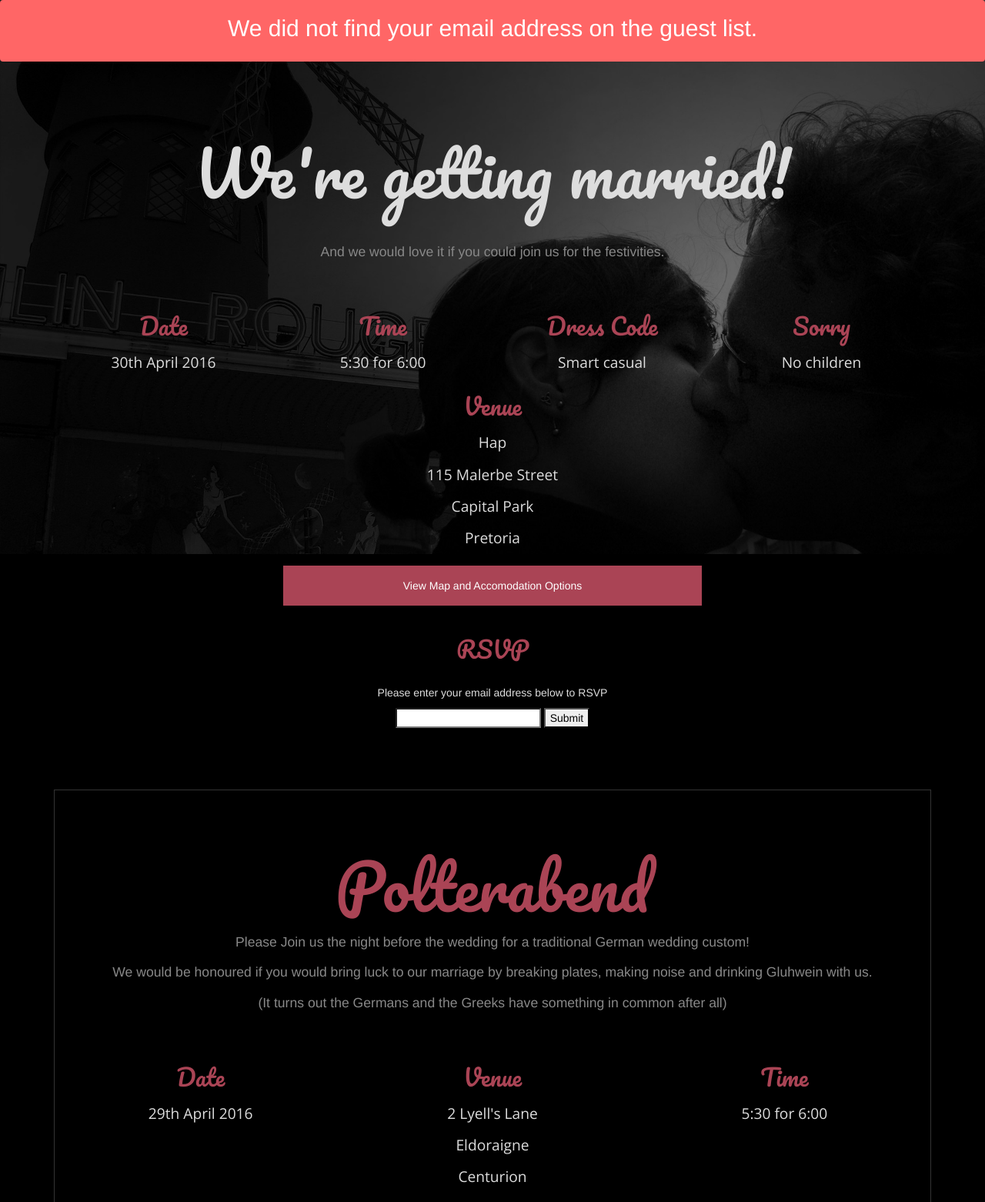
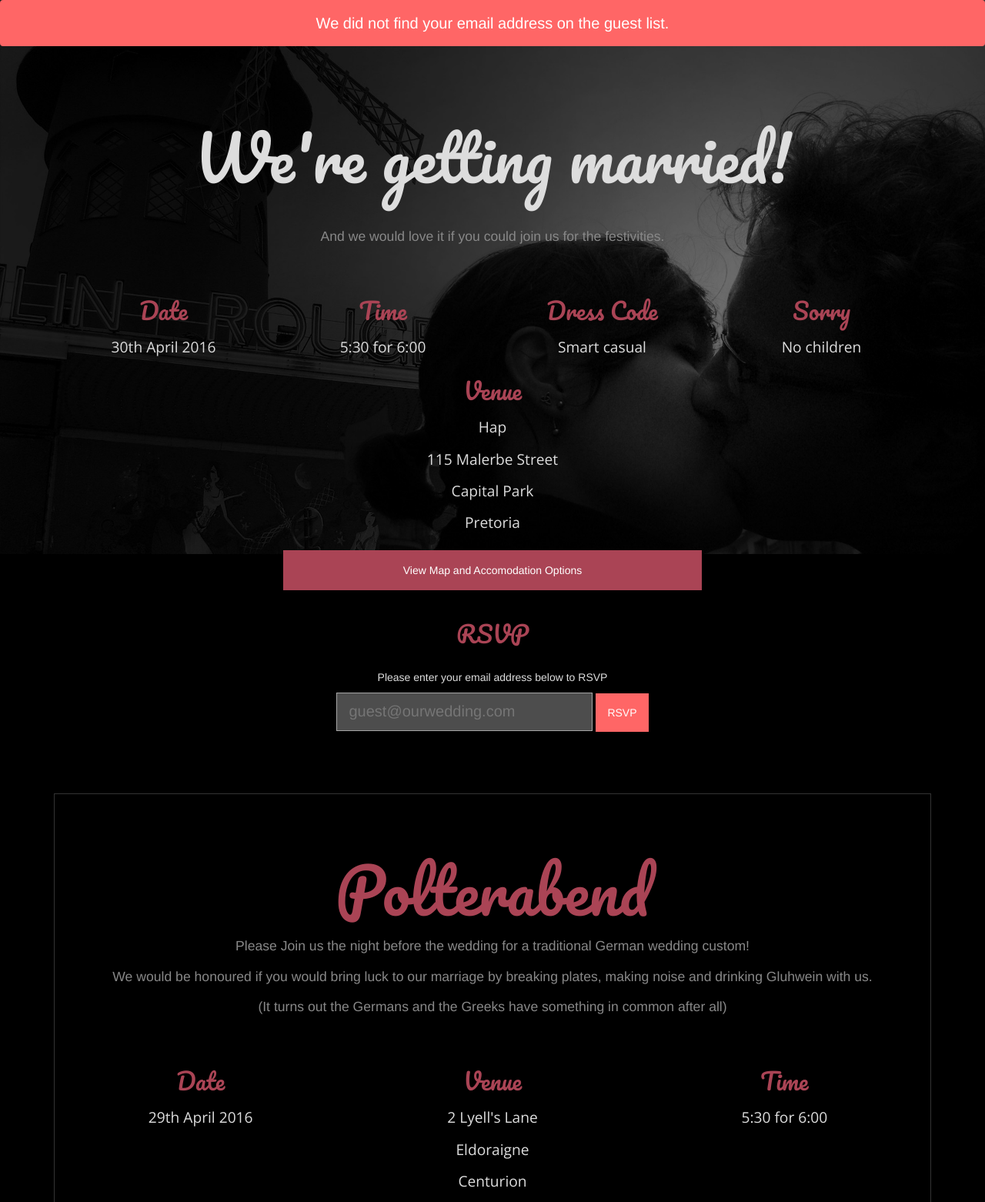
Before and after one commit to Pringels/Wedding-RSVP, a Django app: page /check-rsvp/ in a window 1280 px wide. Shown: the top 1562 px of the page at 77% size. Run offline with Django 3.2, Linux system fonts and the light colour scheme; data comes from the database, SQL or seed files in the repository; both versions use the stored data as it was after the commit; parts of the project's set-up code (start-up, migrations or seed data) failed here and were passed over.

Commit message:
Styling updates

```diff
--- a/static/css/styles.css
+++ b/static/css/styles.css
@@ -260,6 +260,10 @@ a:hover {
     background-color: #ddd;
 }
 
+.rsvp .thumbnail .btn:hover {
+    background-color: #FFF;
+}
+
 .rsvp .thumbnail .btn-success {
     background-image: url(/static/img/heart2.svg);
     background-color: #F66;
@@ -267,11 +271,67 @@ a:hover {
     color: #A45;
 }
 
+.rsvp .thumbnail .btn-success:hover {
+    background-color: #F88;
+}
+
+.rsvp-input{
+    width: 30%;
+    height: 50px;
+    background-color: rgba(255,255,255,0.3);
+    border: 1px solid rgba(255,255,255,0.5);
+    padding: 15px;
+    font-size: 20px;
+    color: #FFF;
+    display: inline-block;
+}
+
+.rsvp-submit{
+    background-color: #F66;
+    border: 0px;
+    height: 50px;
+    color: #FFF;
+    padding: 15px;
+    display: inline-block;
+}
+
 .alert {
     background-color: #F66;
     color: #FFF;
     width: 100%;
-    height: 80px;
+    height: 60px;
     text-align: center;
-    font-size: 30px;
+    font-size: 20px;
 }
+
+.huh {
+    background: none;
+    color:#F66;
+    display: block;
+    text-align: center;
+    width: 100%;
+}
+
+.huh:hover {
+    background: none;
+    color:#F88;
+}
+
+
+@media only screen and (max-width: 400px) {
+    html{
+        font-size: 12px;
+    }
+    .title h1 {
+        /*font-size: 12px;*/
+    }
+
+    .rsvp-input, .rsvp-submit {
+        width: 100%;
+    }
+
+    .rsvp .thumbnail .btn {
+        font-size: 14px;
+    }
+
+}
--- a/wedding/templates/wedding/home.html
+++ b/wedding/templates/wedding/home.html
@@ -48,8 +48,8 @@
                 <br/>
                 <p>Please enter your email address below to RSVP</p>
                 <form action="/check-rsvp/" method="GET">
-                    <input class="rsvp-input" name="email" type="text"/>
-                    <input type="submit"/>
+                    <input class="rsvp-input" name="email" type="text" placeholder="guest@ourwedding.com"/>
+                    <input class="rsvp-submit" type="submit" value="RSVP"/>
                 </form>
     		</div>
 
@@ -57,7 +57,7 @@
 
         <div class="clearfix"></div>
 
-        <div class="polterabend">
+        <div class="polterabend" id="polterabend">
             <div class="title">
                 <h1>Polterabend</h1>
                 <h2>Please Join us the night before the wedding for a traditional German wedding custom!</h2>
```
Also changed, not shown: gedeck/templates/gedeck/invite.html (+7 -3 lines), db.sqlite3.
